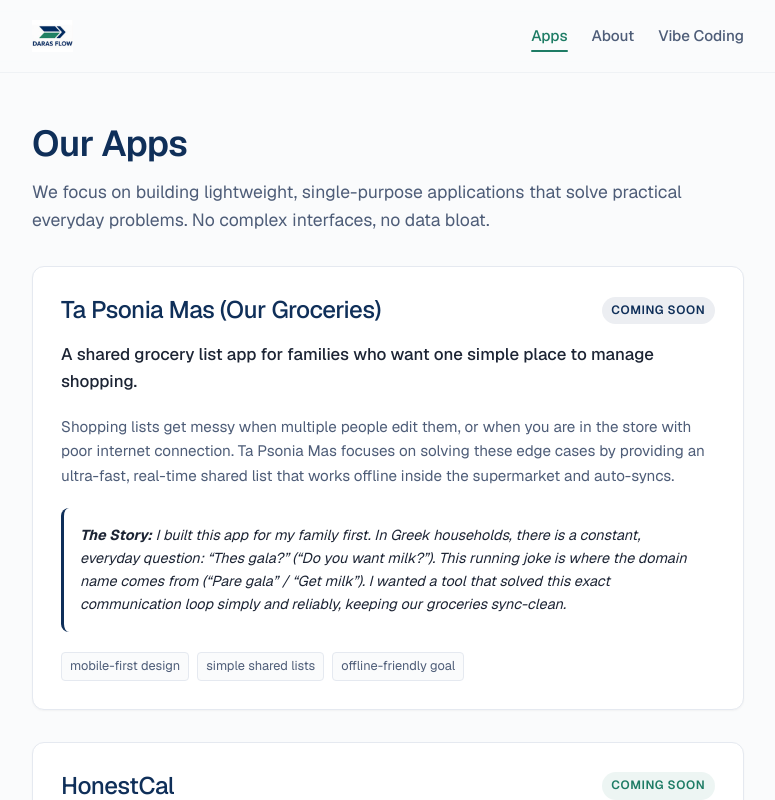
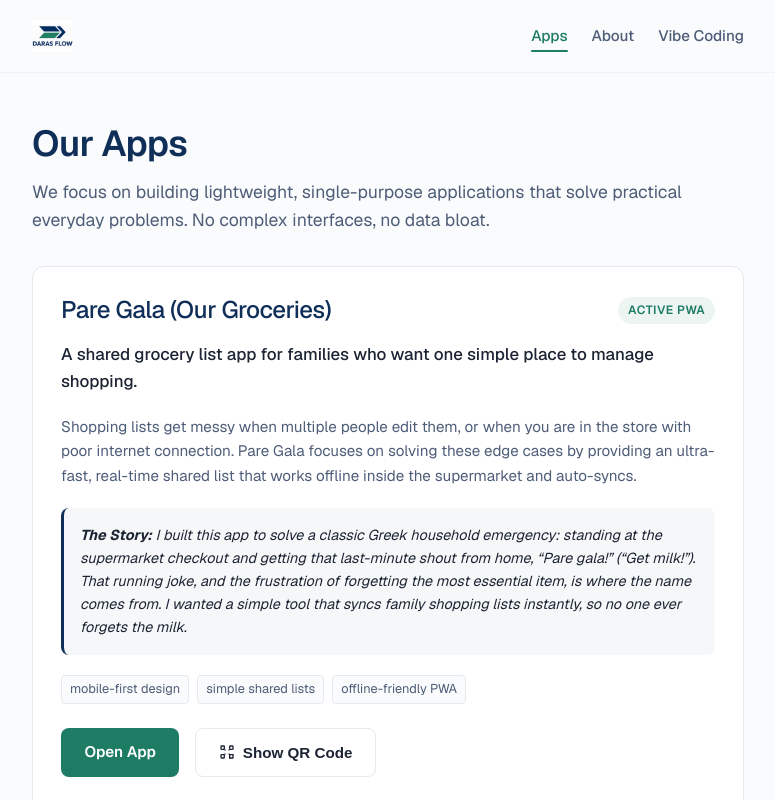
Before and after one commit to Daratsianos/daras-flow-website, a Next.js app: page /apps in a window 1280 px wide. Shown: the top 800 px of the page, without its empty margins (252-1027 px from the left). Built offline with nearby package versions, Linux system fonts and the light colour scheme.

Commit message:
feat: add QR share code for Pare Gala and unify naming/status badges

```diff
--- a/package.json
+++ b/package.json
@@ -9,7 +9,9 @@
     "lint": "eslint"
   },
   "dependencies": {
+    "@vercel/analytics": "^2.0.1",
     "next": "16.2.7",
+    "qrcode.react": "^4.2.0",
     "react": "19.2.4",
     "react-dom": "19.2.4"
   },
--- a/src/app/apps/page.tsx
+++ b/src/app/apps/page.tsx
@@ -1,4 +1,5 @@
 import type { Metadata } from "next";
+import TaPsoniaMasCard from "@/components/TaPsoniaMasCard";
 
 export const metadata: Metadata = {
   title: "Apps",
@@ -19,37 +20,7 @@ export default function AppsPage() {
 
       <section style={{ display: "grid", gap: "2rem" }}>
         {/* App 1: Ta Psonia Mas */}
-        <div className="card" style={{ margin: 0 }}>
-          <div className="card-title-group">
-            <h2 style={{ border: "none", margin: 0, padding: 0, fontSize: "1.5rem" }}>
-              <a href="https://paregala.com" target="_blank" rel="noopener noreferrer" style={{ color: "inherit" }}>
-                Ta Psonia Mas (Our Groceries)
-              </a>
-            </h2>
-            <span className="status-badge development">Coming soon</span>
-          </div>
-
-          <p style={{ fontSize: "1.05rem", color: "var(--text-main)", marginTop: "1rem", fontWeight: "500" }}>
-            A shared grocery list app for families who want one simple place to manage shopping.
-          </p>
-
-          <p style={{ color: "var(--text-muted)", fontSize: "0.95rem" }}>
-            Shopping lists get messy when multiple people edit them, or when you are in the store with poor internet connection.
-            Ta Psonia Mas focuses on solving these edge cases by providing an ultra-fast, real-time shared list that works offline inside the supermarket and auto-syncs.
-          </p>
-
-          <div style={{ marginTop: "1rem", padding: "1rem", backgroundColor: "var(--accent-blue-light)", borderRadius: "8px", borderLeft: "3px solid var(--primary-blue)" }}>
-            <p style={{ margin: 0, fontSize: "0.9rem", fontStyle: "italic", color: "var(--text-main)" }}>
-              <strong>The Story:</strong> I built this app for my family first. In Greek households, there is a constant, everyday question: <em>&ldquo;Thes gala?&rdquo;</em> (&ldquo;Do you want milk?&rdquo;). This running joke is where the domain name comes from (<em>&ldquo;Pare gala&rdquo;</em> / &ldquo;Get milk&rdquo;). I wanted a tool that solved this exact communication loop simply and reliably, keeping our groceries sync-clean.
-            </p>
-          </div>
-
-          <ul className="card-notes" style={{ marginTop: "1.25rem" }}>
-            <li className="card-note-item">mobile-first design</li>
-            <li className="card-note-item">simple shared lists</li>
-            <li className="card-note-item">offline-friendly goal</li>
-          </ul>
-        </div>
+        <TaPsoniaMasCard />
 
         {/* App 2: HonestCal */}
         <div className="card" style={{ margin: 0 }}>
--- a/src/app/layout.tsx
+++ b/src/app/layout.tsx
@@ -3,6 +3,7 @@ import { Geist, Geist_Mono } from "next/font/google";
 import "./globals.css";
 import Header from "@/components/Header";
 import Link from "next/link";
+import { Analytics } from "@vercel/analytics/react";
 
 const geistSans = Geist({
   variable: "--font-geist-sans",
@@ -89,6 +90,7 @@ export default function RootLayout({
             </div>
           </div>
         </footer>
+        <Analytics />
       </body>
     </html>
   );
--- /dev/null
+++ b/src/components/TaPsoniaMasCard.tsx
@@ -0,0 +1,176 @@
+"use client";
+
+import { useState } from "react";
+import { QRCodeSVG } from "qrcode.react";
+
+export default function TaPsoniaMasCard() {
+  const [showQR, setShowQR] = useState(false);
+  const [copied, setCopied] = useState(false);
+  const appUrl = "https://paregala.com";
+
+  const handleCopy = async () => {
+    try {
+      await navigator.clipboard.writeText(appUrl);
+      setCopied(true);
+      setTimeout(() => setCopied(false), 2000);
+    } catch (err) {
+      console.error("Failed to copy link:", err);
+    }
+  };
+
+  return (
+    <div className="card" style={{ margin: 0 }}>
+      <div className="card-title-group">
+        <h2 style={{ border: "none", margin: 0, padding: 0, fontSize: "1.5rem" }}>
+          <a href={appUrl} target="_blank" rel="noopener noreferrer" style={{ color: "inherit" }}>
+            Pare Gala (Our Groceries)
+          </a>
+        </h2>
+        <span className="status-badge beta">Active PWA</span>
+      </div>
+
+      <p style={{ fontSize: "1.05rem", color: "var(--text-main)", marginTop: "1rem", fontWeight: "500" }}>
+        A shared grocery list app for families who want one simple place to manage shopping.
+      </p>
+
+      <p style={{ color: "var(--text-muted)", fontSize: "0.95rem" }}>
+        Shopping lists get messy when multiple people edit them, or when you are in the store with poor internet connection.
+        Pare Gala focuses on solving these edge cases by providing an ultra-fast, real-time shared list that works offline inside the supermarket and auto-syncs.
+      </p>
+
+      <div style={{ marginTop: "1rem", padding: "1rem", backgroundColor: "rgba(15, 47, 89, 0.04)", borderRadius: "8px", borderLeft: "3px solid var(--primary-blue)" }}>
+        <p style={{ margin: 0, fontSize: "0.9rem", fontStyle: "italic", color: "var(--text-main)" }}>
+          <strong>The Story:</strong> I built this app to solve a classic Greek household emergency: standing at the supermarket checkout and getting that last-minute shout from home, <em>&ldquo;Pare gala!&rdquo;</em> (&ldquo;Get milk!&rdquo;). That running joke, and the frustration of forgetting the most essential item, is where the name comes from. I wanted a simple tool that syncs family shopping lists instantly, so no one ever forgets the milk.
+        </p>
+      </div>
+
+      <ul className="card-notes" style={{ marginTop: "1.25rem", marginBottom: "1.5rem" }}>
+        <li className="card-note-item">mobile-first design</li>
+        <li className="card-note-item">simple shared lists</li>
+        <li className="card-note-item">offline-friendly PWA</li>
+      </ul>
+
+      <div className="cta-group" style={{ display: "flex", gap: "1rem", flexWrap: "wrap", marginTop: "1.5rem" }}>
+        <a
+          href={appUrl}
+          target="_blank"
+          rel="noopener noreferrer"
+          className="btn btn-primary"
+          style={{ textDecoration: "none" }}
+        >
+          Open App
+        </a>
+        <button
+          type="button"
+          onClick={() => setShowQR(!showQR)}
+          className="btn btn-secondary"
+          style={{ display: "inline-flex", alignItems: "center", gap: "0.5rem" }}
+        >
+          <svg
+            width="16"
+            height="16"
+            viewBox="0 0 24 24"
+            fill="none"
+            stroke="currentColor"
+            strokeWidth="2"
+            strokeLinecap="round"
+            strokeLinejoin="round"
+          >
+            <rect width="5" height="5" x="3" y="3" rx="1" />
+            <rect width="5" height="5" x="16" y="3" rx="1" />
+            <rect width="5" height="5" x="3" y="16" rx="1" />
+            <path d="M21 16V21H16" />
+            <path d="M21 16H16" />
+            <path d="M16 21V16" />
+            <path d="M9 9h.01" />
+            <path d="M9 15h.01" />
+            <path d="M15 9h.01" />
+            <path d="M15 15h.01" />
+          </svg>
+          {showQR ? "Hide QR Code" : "Show QR Code"}
+        </button>
+      </div>
+
+      {showQR && (
+        <div
+          style={{
+            marginTop: "1.5rem",
+            padding: "1.5rem",
+            backgroundColor: "var(--bg-color)",
+            borderRadius: "12px",
+            border: "1px solid var(--border-color)",
+            display: "flex",
+            flexDirection: "column",
+            alignItems: "center",
+            gap: "1rem",
+          }}
+        >
+          <div
+            style={{
+              padding: "1rem",
+              backgroundColor: "#ffffff",
+              borderRadius: "8px",
+              boxShadow: "var(--shadow-sm)",
+              border: "1px solid var(--border-color)",
+              display: "flex",
+              justifyContent: "center",
+              alignItems: "center",
+            }}
+          >
+            <QRCodeSVG
+              value={appUrl}
+              size={160}
+              level="M"
+              includeMargin={true}
+              style={{ display: "block" }}
+            />
+          </div>
+          <p style={{ margin: 0, fontSize: "0.95rem", color: "var(--text-muted)", fontWeight: "500", textAlign: "center" }}>
+            Scan to open this shopping list.
+          </p>
+          <div style={{ display: "flex", gap: "0.5rem" }}>
+            <button
+              type="button"
+              onClick={handleCopy}
+              className="btn btn-secondary"
+              style={{
+                padding: "0.4rem 1rem",
+                fontSize: "0.85rem",
+                display: "inline-flex",
+                alignItems: "center",
+                gap: "0.25rem",
+              }}
+            >
+              <svg
+                width="14"
+                height="14"
+                viewBox="0 0 24 24"
+                fill="none"
+                stroke="currentColor"
+                strokeWidth="2"
+                strokeLinecap="round"
+                strokeLinejoin="round"
+              >
+                <rect width="14" height="14" x="8" y="8" rx="2" ry="2" />
+                <path d="M4 16c-1.1 0-2-.9-2-2V4c0-1.1.9-2 2-2h10c1.1 0 2 .9 2 2" />
+              </svg>
+              {copied ? "Copied!" : "Copy Link"}
+            </button>
+            <button
+              type="button"
+              onClick={() => setShowQR(false)}
+              className="btn btn-secondary"
+              style={{
+                padding: "0.4rem 1rem",
+                fontSize: "0.85rem",
+                color: "var(--text-muted)",
+              }}
+            >
+              Close
+            </button>
+          </div>
+        </div>
+      )}
+    </div>
+  );
+}
```
Also changed, not shown: src/app/vibe-coding/page.tsx (+8 -2 lines), 1 other file (tests, documents, lock files or other folders).
